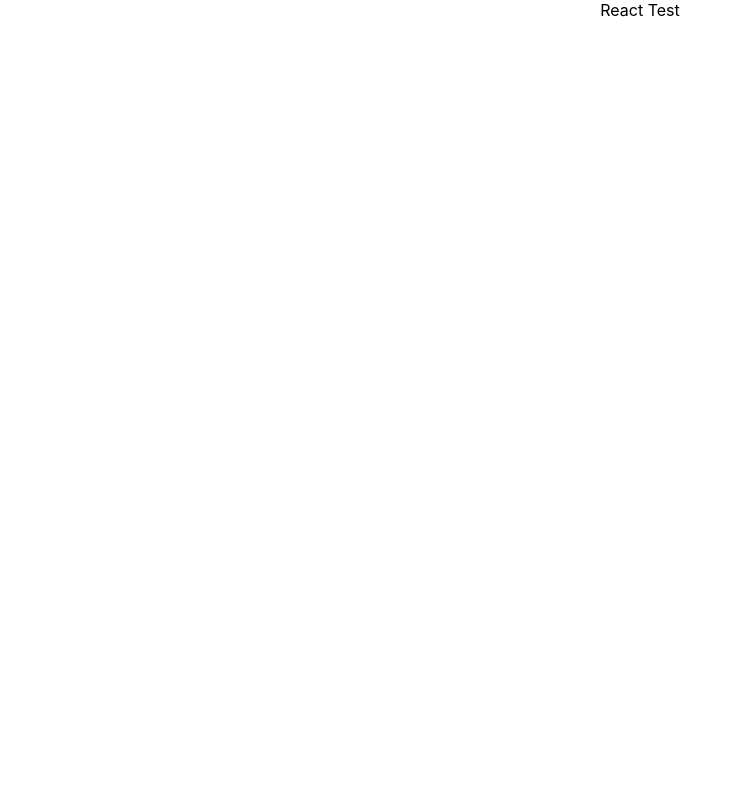
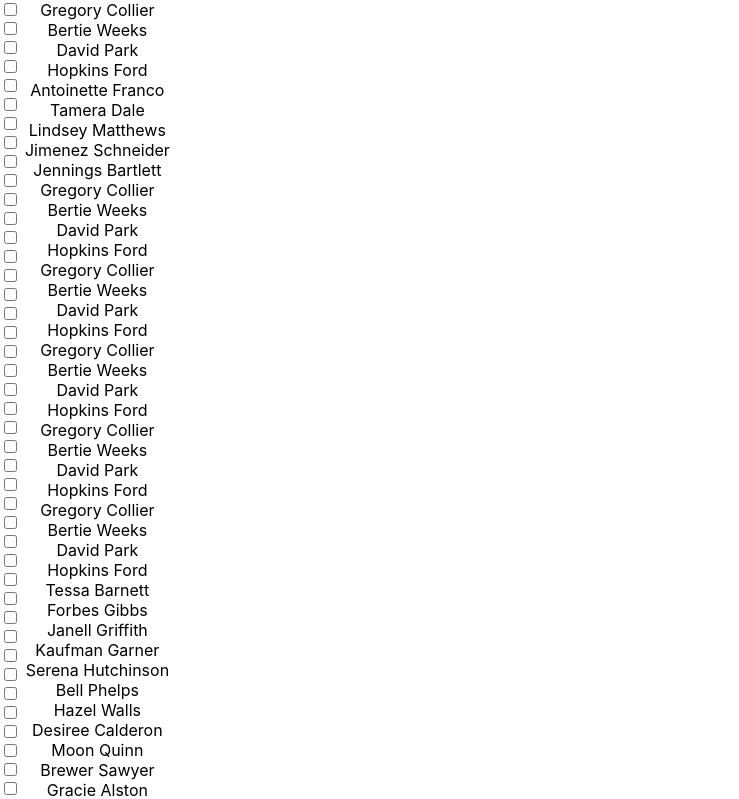
Before and after one commit to cassioscabral/react-code-test, a React (Create React App) app: page / in a window 1280 px wide. Shown: the top 799 px of the page, without its empty margins (0-739 px from the left). Built offline with nearby package versions, Linux system fonts and the light colour scheme.

Commit message:
Creates initial version of the App using the List component

```diff
--- a/src/App.tsx
+++ b/src/App.tsx
@@ -1,12 +1,60 @@
-import React from 'react'
+import React, { useCallback, useState } from 'react'
 import './App.css'
+import List from './components/List'
+import messyData from './data/json-generated-no-id-mess-data.json'
+
+type ListItem = {
+  name?: string
+  email?: string
+  isActive?: boolean
+  phone?: string
+}
 
 function App() {
+  const [selected, setSelected] = useState<Set<number>>(new Set([]))
+
+  const handleSelectedOnChange = (e: React.ChangeEvent<HTMLInputElement>, index: number): void => {
+    return setSelected((prevItems: Set<number>) => {
+      const newSet = new Set(prevItems)
+      if (newSet.has(index)) {
+        newSet.delete(index)
+        return newSet
+      }
+      return newSet.add(index)
+    })
+  }
+
   return (
     <div className='App'>
       <header className='App-header'>
-        React Test
+        <div className='selected-items'>{Array.from(selected).join(', ')}</div>
       </header>
+      <div className='flex'>
+        <div className='flex-col items-center'>
+          <List<ListItem>
+            data={messyData}
+            renderer={(item: ListItem, index: number) => (
+              <input
+                type='checkbox'
+                onChange={(e) => handleSelectedOnChange(e, index)}
+                name={item.name ?? `no-name-${index}`}
+                key={index}
+                checked={selected.has(index)}
+              />
+            )}
+          />
+        </div>
+        <div className='flex-col items-center'>
+          <List<ListItem>
+            data={messyData}
+            renderer={(item: ListItem, index: number) => (
+              <div className='list-item' key={index}>
+                {item.name}
+              </div>
+            )}
+          />
+        </div>
+      </div>
     </div>
   )
 }
```
